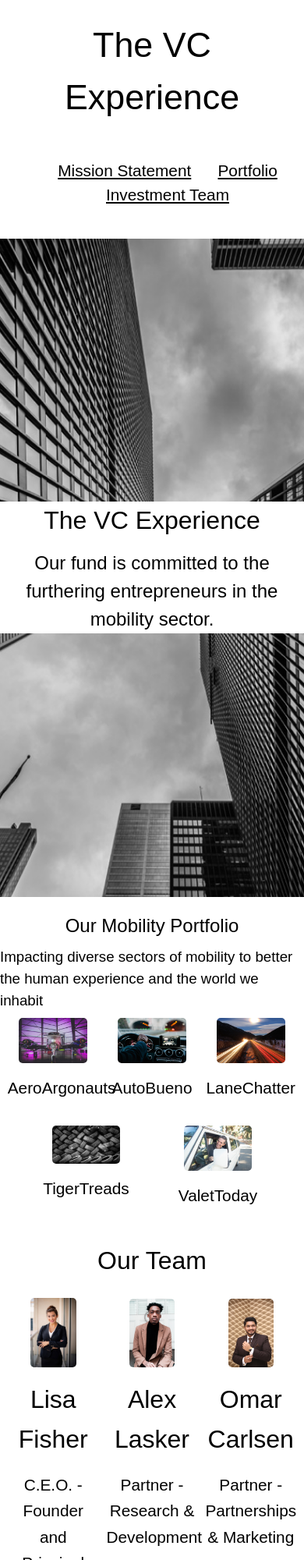
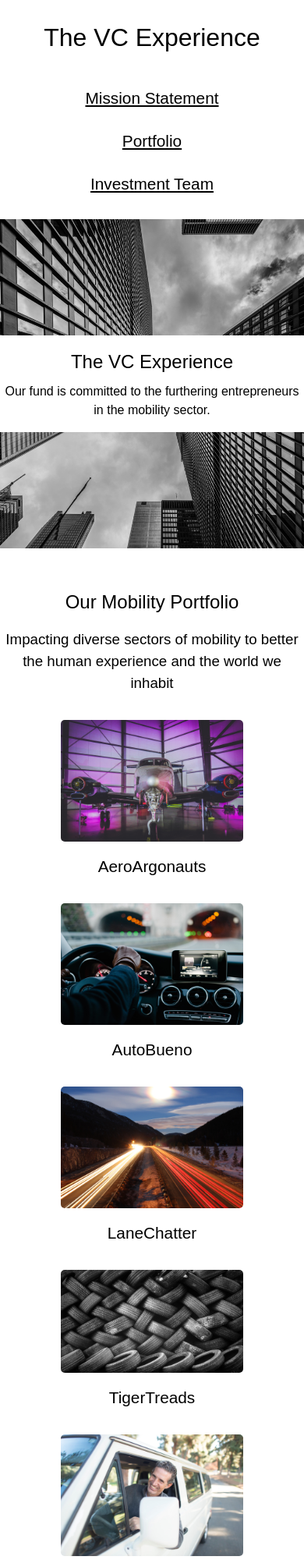
Before and after one commit to eshwarseerdat/vc-expreience, a plain HTML site: page index.html in a window 390 px wide. Shown: the top 2000 px of the page at 78% size. Drawn offline with Linux system fonts and the light colour scheme; a web font is replaced by a local one.

Commit message:
Added responsive style to website for tablet and mobile devices

```diff
--- a/styles.css
+++ b/styles.css
@@ -65,7 +65,6 @@ select {
 }
 
 /* content styles */
-
 html {
   font-size: 16px;
 }
@@ -88,7 +87,6 @@ footer {
 }
 
 /* header */
-
 header {
   margin-bottom: 1rem;
   width: 100%;
@@ -104,7 +102,7 @@ header h1 {
 header nav ul {
   font-size: 1.3rem;
   display: flex;
-  flex-wrap: wrap;
+  /* flex-wrap: wrap; */
   justify-content: space-evenly;
   margin-bottom: 2.5rem;
 }
@@ -113,6 +111,28 @@ li > a {
   color: black;
 }
 
+@media only screen and (max-width: 768px) {
+  header nav ul {
+    justify-content: space-between;
+    flex-direction: column;
+    align-items: center;
+    justify-content: space-evenly;
+    margin-top: 0;
+    margin-bottom: 1rem;
+    padding-left: 0;
+    height: 20vh;
+  }
+}
+
+@media only screen and (max-width: 480px) {
+  header h1 {
+    font-size: 2rem;
+  }
+
+  header li {
+    margin: 0.6rem auto;
+  }
+}
 /* banner */
 
 #banner {
@@ -143,13 +163,35 @@ li > a {
   font-size: 1.5rem;
 }
 
+@media only screen and (max-width: 768px) {
+  #banner {
+    height: 50vh;
+  }
+}
+
+@media only screen and (max-width: 480px) {
+  #banner > div {
+    height: auto;
+    padding: 1rem 0;
+  }
+
+  #banner h2 {
+    font-size: 1.5rem;
+    margin-bottom: 0.5rem;
+  }
+
+  #banner h3 {
+    font-size: 1rem;
+  }
+}
+
 /* portfolio */
-
 #portfolio {
   display: flex;
   flex-flow: column wrap;
   align-items: center;
   margin-top: 5%;
+  text-align: center;
 }
 
 #portfolio h3 {
@@ -182,8 +224,35 @@ li > a {
   height: auto;
 }
 
+@media only screen and (max-width: 768px) {
+  #portfolio h3 {
+    text-align: center;
+  }
+
+  #portfolio .images {
+    width: 45%;
+  }
+}
+
+@media only screen and (max-width: 480px) {
+  #portfolio {
+    padding-top: 2rem;
+  }
+
+  #portfolio h3 {
+    margin: 1rem auto 2rem;
+  }
+
+  #portfolio .images {
+    width: 100%;
+  }
+
+  #portfolio img {
+    max-width: 60%;
+  }
+}
+
 /* Team */
-
 #team {
   display: flex;
   flex-direction: column;
@@ -217,6 +286,31 @@ li > a {
   border-radius: 5px;
 }
 
+@media only screen and (max-width: 480px) {
+  #team article {
+    flex-direction: column;
+    width: 80%;
+    margin: auto;
+  }
+
+  #team .images {
+    width: 100%;
+  }
+
+  #team img {
+    max-width: 55%;
+  }
+
+  #team h2 {
+    font-size: 1.5rem;
+  }
+
+  #team p {
+    font-size: 1rem;
+    margin: 0.3rem auto 1.5rem;
+  }
+}
+
 /* footer */
 
 footer {
@@ -229,7 +323,6 @@ footer section {
   display: flex;
   flex-flow: column wrap;
   align-items: center;
-  /* max-width: 100%; */
   text-align: center;
 }
 
@@ -251,3 +344,19 @@ p.number {
   align-self: flex-start;
   margin: 0;
 }
+
+@media only screen and (max-width: 480px) {
+  footer h2 {
+    font-size: 0.75rem;
+  }
+
+  footer p {
+    margin: 1rem auto;
+    font-size: 0.7rem;
+  }
+
+  .copy {
+    font-size: 0.6rem;
+    padding-left: 2%;
+  }
+}
```
